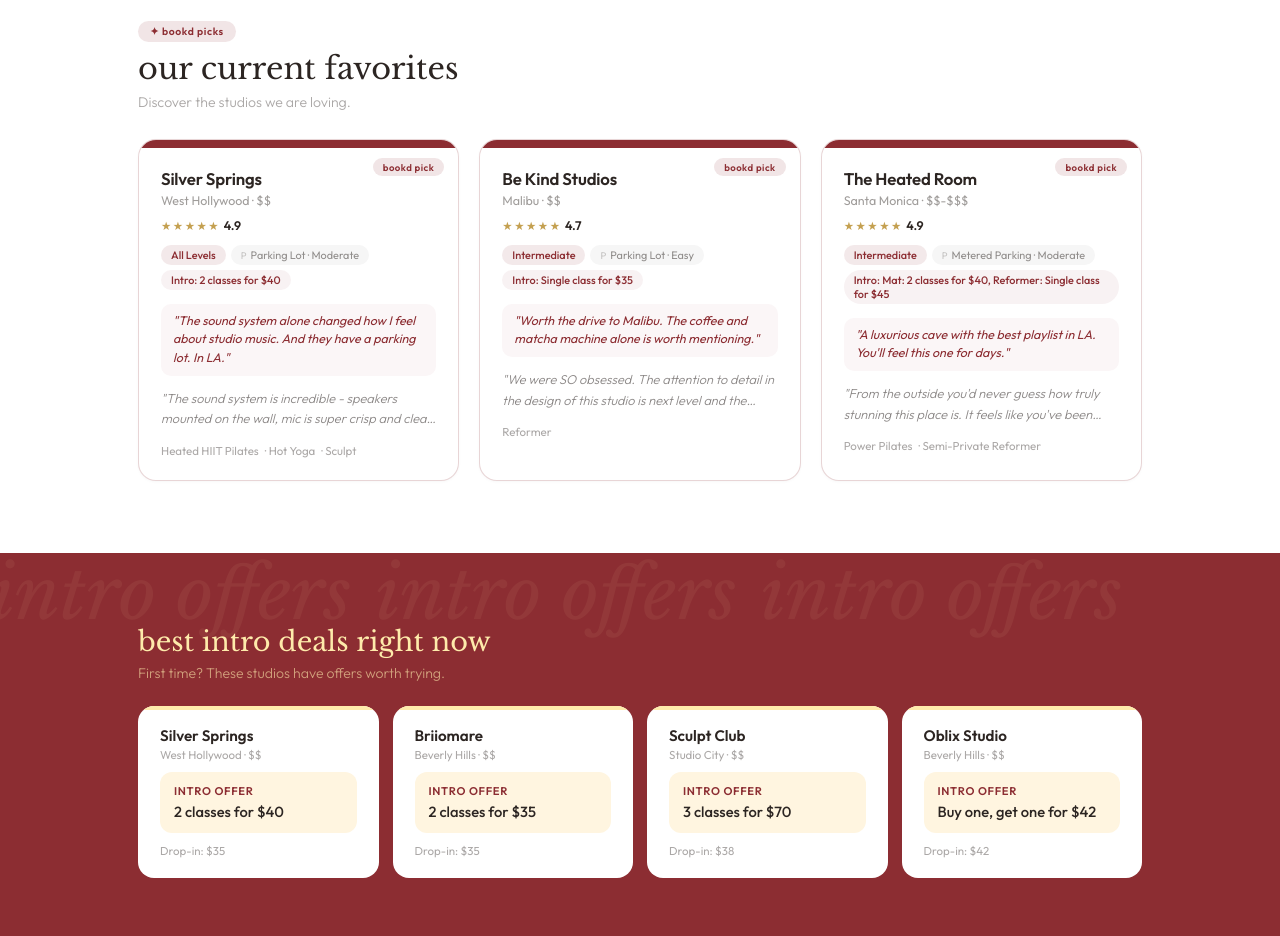
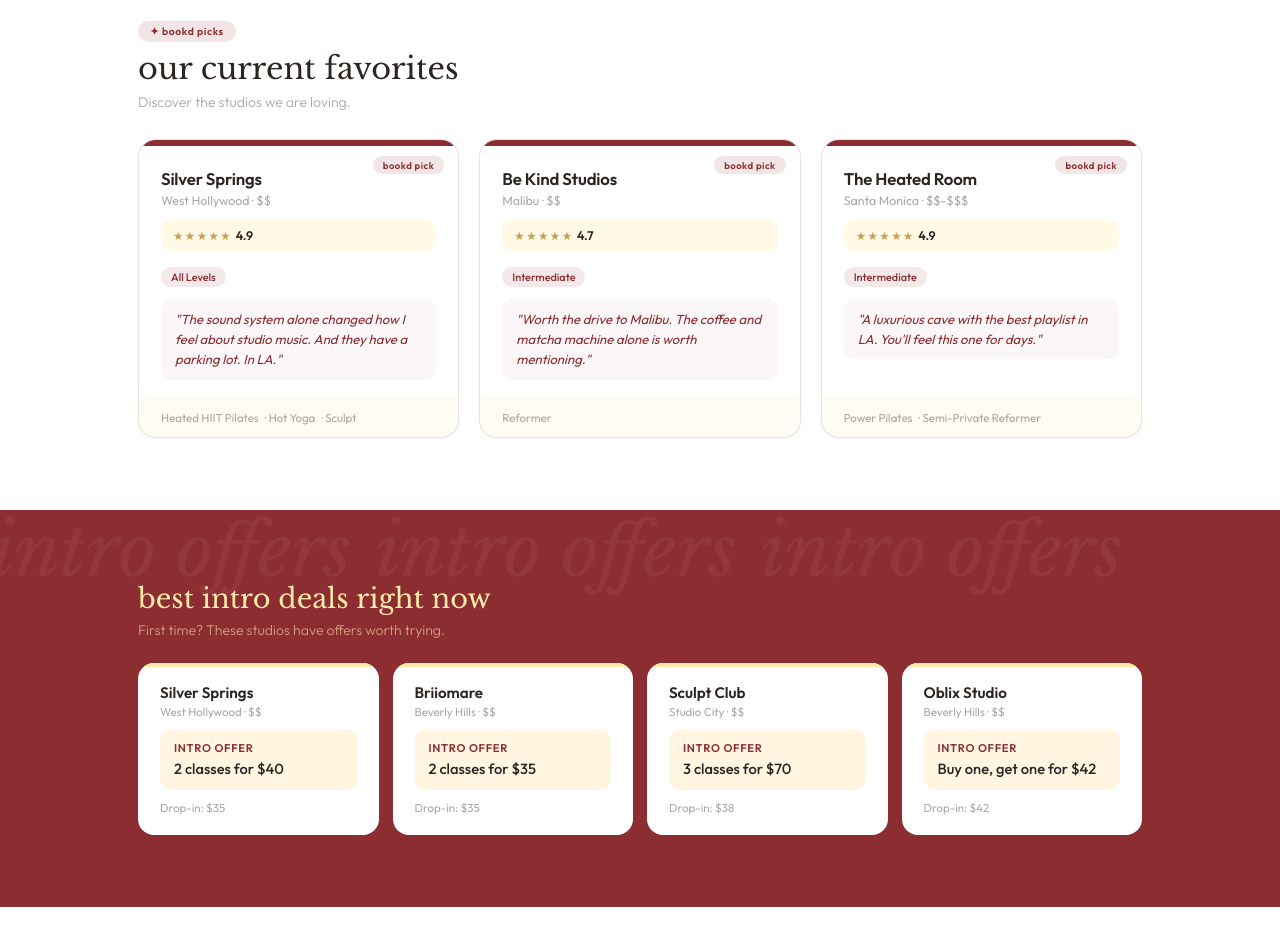
Before and after one commit to bookdwithus-coder/bookd, a React (Vite) app: page / in a window 1280 px wide. Shown: the part 800-1736 px from the top of the page. Built offline with nearby package versions, Linux system fonts and the light colour scheme.

Commit message:
card design update

```diff
--- a/src/App.jsx
+++ b/src/App.jsx
@@ -786,40 +786,28 @@ function StudioRequestForm({ darkMode = false }) {
 function StudioCard({ studio, navigate, featured=false }) {
   const s = studio;
   return (
-    <div onClick={()=>navigate("studio",s.id)} style={{background:"#fff",borderRadius:18,overflow:"hidden",cursor:"pointer",transition:"transform 0.2s,box-shadow 0.2s",boxShadow:"0 1px 3px rgba(44,37,34,0.03)",border:featured?"1px solid rgba(140,45,50,0.2)":"1px solid rgba(44,37,34,0.05)",position:"relative",animation:"fadeUp 0.4s ease both"}}
+    <div onClick={()=>navigate("studio",s.id)} style={{background:"#fff",borderRadius:18,overflow:"hidden",cursor:"pointer",transition:"transform 0.2s,box-shadow 0.2s",boxShadow:"0 1px 3px rgba(44,37,34,0.03)",border:featured?"1px solid rgba(140,45,50,0.15)":"1px solid rgba(44,37,34,0.05)",position:"relative",animation:"fadeUp 0.4s ease both",display:"flex",flexDirection:"column"}}
       onMouseEnter={e=>{e.currentTarget.style.transform="translateY(-4px)";e.currentTarget.style.boxShadow="0 12px 32px rgba(140,45,50,0.12)";}}
       onMouseLeave={e=>{e.currentTarget.style.transform="translateY(0)";e.currentTarget.style.boxShadow="0 1px 3px rgba(44,37,34,0.03)";}}>
-      {/* Color header */}
-      <div style={{height:8,background:BRAND.red}} />
-      {featured && s.isFavorite && <div style={{position:"absolute",top:18,right:14,background:"rgba(140,45,50,0.12)",color:"#8C2D32",borderRadius:100,padding:"3px 10px",fontSize:"0.6rem",fontWeight:600,letterSpacing:"0.05em"}}>bookd pick</div>}
-      <div style={{padding:"20px 22px 22px"}}>
-        {/* Name + neighborhood */}
+      <div style={{height:6,background:BRAND.red}} />
+      {featured && s.isFavorite && <div style={{position:"absolute",top:16,right:14,background:"rgba(140,45,50,0.12)",color:"#8C2D32",borderRadius:100,padding:"3px 10px",fontSize:"0.6rem",fontWeight:600,letterSpacing:"0.05em"}}>bookd pick</div>}
+      <div style={{padding:"22px 22px 18px",flex:1}}>
         <div style={{fontSize:"1.05rem",fontWeight:600,marginBottom:4,letterSpacing:"-0.01em"}}>{s.name}</div>
-        <div style={{fontSize:"0.78rem",color:"rgba(44,37,34,0.45)",marginBottom:10}}>{s.neighborhood} · {s.priceTier}</div>
-        {/* Rating */}
-        <div style={{marginBottom:12}}><StarRating rating={s.rating} count={s.reviewCount} /></div>
-        {/* Tags */}
-        <div style={{display:"flex",flexWrap:"wrap",gap:5,marginBottom:14}}>
+        <div style={{fontSize:"0.78rem",color:"rgba(44,37,34,0.4)",marginBottom:12}}>{s.neighborhood} · {s.priceTier}</div>
+        <div style={{display:"flex",alignItems:"center",gap:8,marginBottom:14,background:"rgba(254,235,171,0.3)",padding:"8px 12px",borderRadius:10}}>
+          <StarRating rating={s.rating} count={s.reviewCount} />
+        </div>
+        <div style={{marginBottom:14}}>
           <span style={{background:"rgba(140,45,50,0.1)",borderRadius:100,padding:"3px 10px",fontSize:"0.68rem",color:"#8C2D32",fontWeight:500}}>{s.tags.level}</span>
-          <span style={{background:"rgba(44,37,34,0.04)",borderRadius:100,padding:"3px 10px",fontSize:"0.68rem",color:"rgba(44,37,34,0.5)",display:"flex",alignItems:"center",gap:4}}>
-            <span style={{fontSize:"0.6rem",opacity:0.5}}>P</span> {s.parkingType} · {s.parkingEase}
-          </span>
-          {s.introOffer && s.introOffer !== "Check website for intro offers" && (
-            <span style={{background:"rgba(140,45,50,0.06)",borderRadius:100,padding:"3px 10px",fontSize:"0.68rem",color:BRAND.red,fontWeight:500}}>Intro: {s.introOffer}</span>
-          )}
-        </div>
-        {/* Favorite note (only in featured mode) */}
-        {featured && s.favoriteNote && (
-          <div style={{fontSize:"0.78rem",color:BRAND.red,fontStyle:"italic",lineHeight:1.5,fontWeight:400,marginBottom:12,padding:"8px 12px",background:"rgba(140,45,50,0.04)",borderRadius:10}}>"{s.favoriteNote}"</div>
+        </div>
+        {featured && s.favoriteNote ? (
+          <div style={{fontSize:"0.82rem",color:BRAND.red,fontStyle:"italic",lineHeight:1.55,fontWeight:400,padding:"10px 14px",background:"rgba(140,45,50,0.04)",borderRadius:10}}>"{s.favoriteNote}"</div>
+        ) : (
+          <div style={{fontSize:"0.82rem",color:"rgba(44,37,34,0.55)",lineHeight:1.65,fontWeight:300,display:"-webkit-box",WebkitLineClamp:3,WebkitBoxOrient:"vertical",overflow:"hidden"}}>"{s.heroReview}"</div>
         )}
-        {/* Review snippet */}
-        <div style={{fontSize:"0.8rem",color:"rgba(44,37,34,0.55)",fontStyle:"italic",lineHeight:1.6,fontWeight:300,display:"-webkit-box",WebkitLineClamp:2,WebkitBoxOrient:"vertical",overflow:"hidden",marginBottom:14}}>
-          "{s.heroReview}"
-        </div>
-        {/* Class types */}
-        <div style={{fontSize:"0.72rem",color:"rgba(44,37,34,0.4)",display:"flex",gap:6,flexWrap:"wrap"}}>
-          {s.classTypes.map((t,i) => <span key={i}>{i>0?"·":""} {t}</span>)}
-        </div>
+      </div>
+      <div style={{background:"rgba(254,235,171,0.15)",padding:"12px 22px",fontSize:"0.72rem",color:"rgba(44,37,34,0.4)",display:"flex",gap:6,flexWrap:"wrap"}}>
+        {s.classTypes.map((t,i) => <span key={i}>{i>0?"·":""} {t}</span>)}
       </div>
     </div>
   );
```
